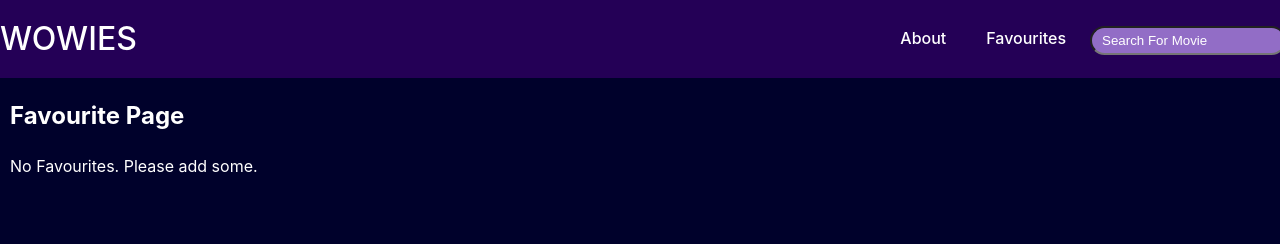
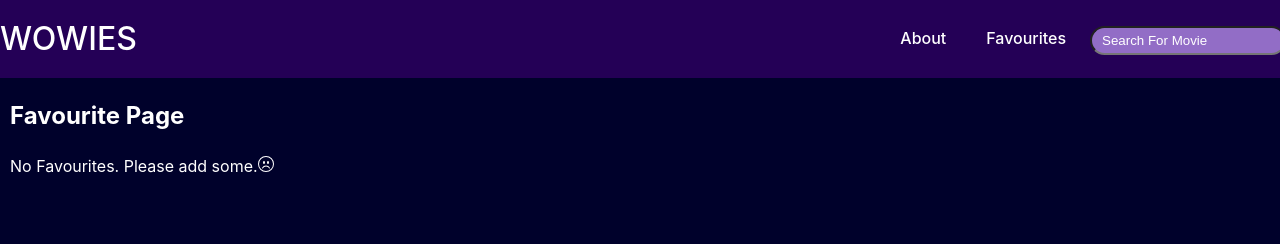
Before and after one commit to Nikkobondoc/Movie-Database-Wowies, a React (Vite) app: page /favourite in a window 1280 px wide. Shown: the top 244 px of the page. Built offline with nearby package versions, Linux system fonts and the light colour scheme.

Commit message:
added sad face

```diff
--- a/pages/PageFavourite.jsx
+++ b/pages/PageFavourite.jsx
@@ -24,7 +24,11 @@ const PageFavourite = () => {
       <h2>Favourite Page</h2>
       <div className='favourite-grid'>
         {favouriteItems.length === 0 ? (
-          <p>No Favourites. Please add some.</p>
+          <p>No Favourites. Please add some.<svg xmlns="http://www.w3.org/2000/svg" width="16" height="16" fill="currentColor" class="bi bi-emoji-frown" viewBox="0 0 16 16">
+		  <path d="M8 15A7 7 0 1 1 8 1a7 7 0 0 1 0 14m0 1A8 8 0 1 0 8 0a8 8 0 0 0 0 16"/>
+		  <path d="M4.285 12.433a.5.5 0 0 0 .683-.183A3.5 3.5 0 0 1 8 10.5c1.295 0 2.426.703 3.032 1.75a.5.5 0 0 0 .866-.5A4.5 4.5 0 0 0 8 9.5a4.5 4.5 0 0 0-3.898 2.25.5.5 0 0 0 .183.683M7 6.5C7 7.328 6.552 8 6 8s-1-.672-1-1.5S5.448 5 6 5s1 .672 1 1.5m4 0c0 .828-.448 1.5-1 1.5s-1-.672-1-1.5S9.448 5 10 5s1 .672 1 1.5"/>
+		</svg></p>
+
         ) : (
           favouriteItems.map((movie, index) => (
             <div key={index} className='movie-card'>
```
